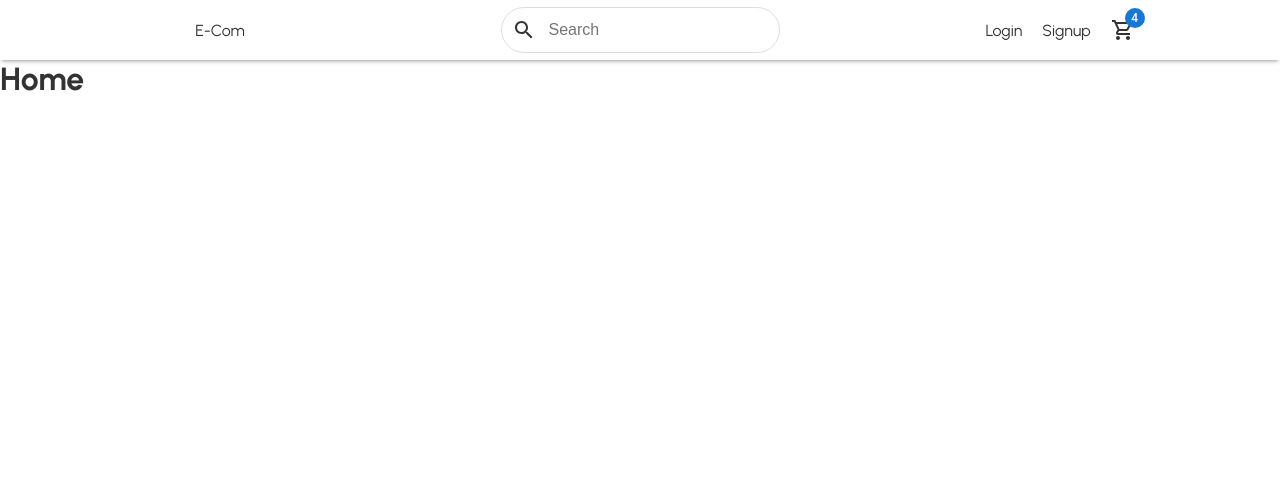
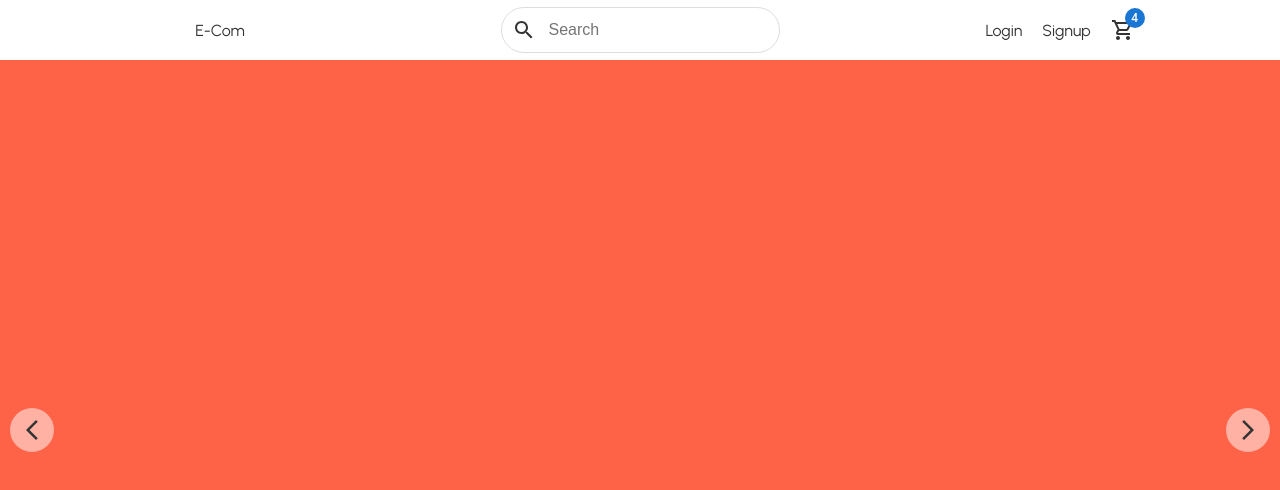
Before and after one commit to herdoycode/ecom-client, a React (Create React App) app: page / in a window 1280 px wide. Shown: the top 490 px of the page. Built offline with nearby package versions, Linux system fonts and the light colour scheme.

Commit message:
Completing slider arrow

```diff
--- /dev/null
+++ b/src/components/Slider/Slider.css
@@ -0,0 +1,27 @@
+.slider {
+  width: 100%;
+  height: calc(100vh - 60px);
+  background: tomato;
+  position: relative;
+}
+
+.slide__prev,
+.slide__next {
+  position: absolute;
+  margin: auto;
+  width: 44px;
+  height: 44px;
+  border-radius: 50%;
+  display: flex;
+  align-items: center;
+  justify-content: center;
+  top: calc(50% - 22px);
+  background: rgba(255, 255, 255, 0.5);
+  cursor: pointer;
+}
+.slide__prev {
+  left: 10px;
+}
+.slide__next {
+  right: 10px;
+}
--- /dev/null
+++ b/src/components/Slider/Slider.jsx
@@ -0,0 +1,17 @@
+import "./Slider.css";
+import ArrowForwardIosIcon from "@mui/icons-material/ArrowForwardIos";
+import ArrowBackIosNewIcon from "@mui/icons-material/ArrowBackIosNew";
+const Slider = () => {
+  return (
+    <div className="slider">
+      <div className="slide__prev">
+        <ArrowBackIosNewIcon />
+      </div>
+      <div className="slide__next">
+        <ArrowForwardIosIcon />
+      </div>
+    </div>
+  );
+};
+
+export default Slider;
--- a/src/pages/Home/Home.jsx
+++ b/src/pages/Home/Home.jsx
@@ -1,8 +1,9 @@
+import Slider from "../../components/Slider/Slider";
 import "./Home.css";
 const Home = () => {
   return (
     <div className="home">
-      <h1>Home</h1>
+      <Slider />
     </div>
   );
 };
```
